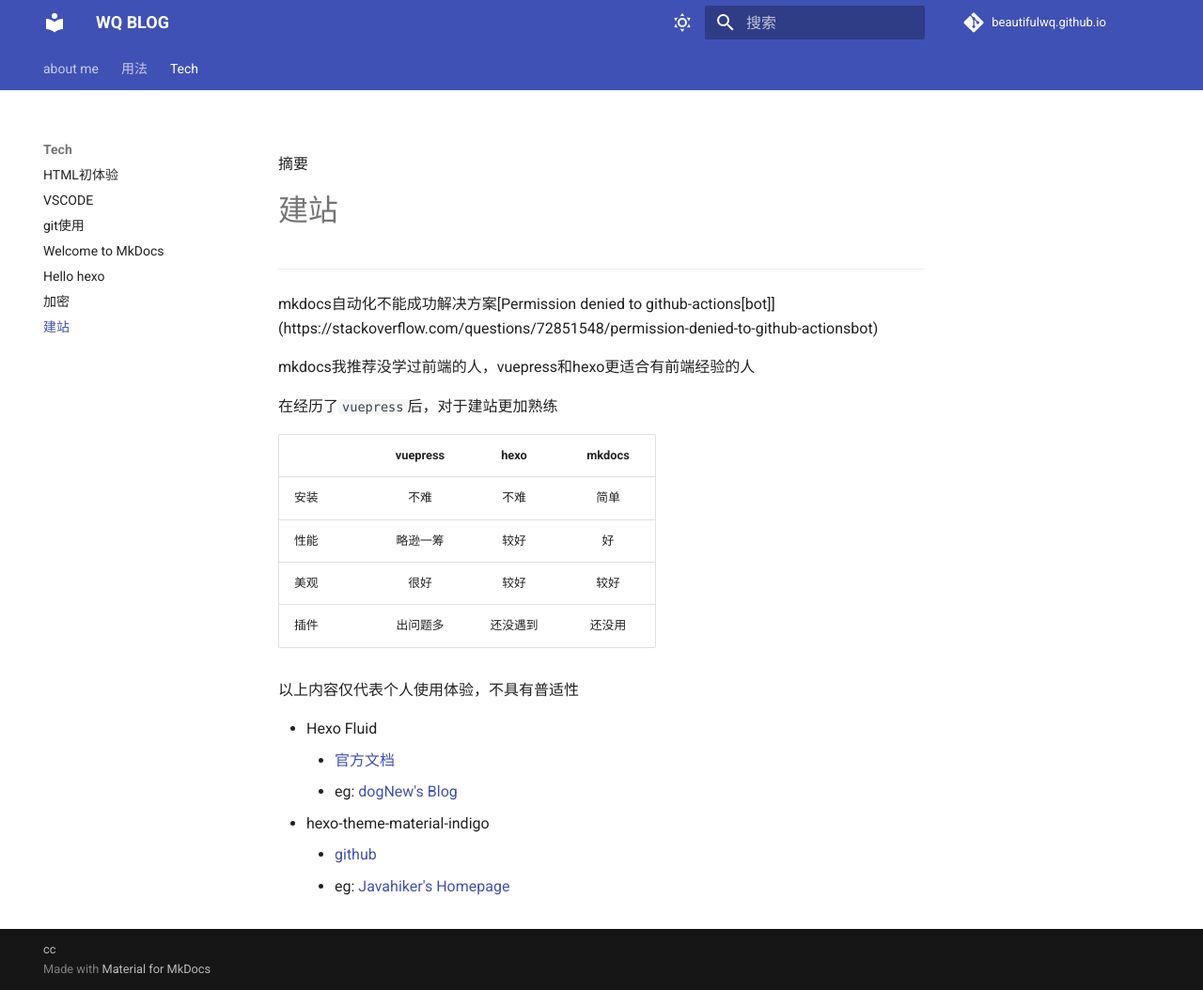
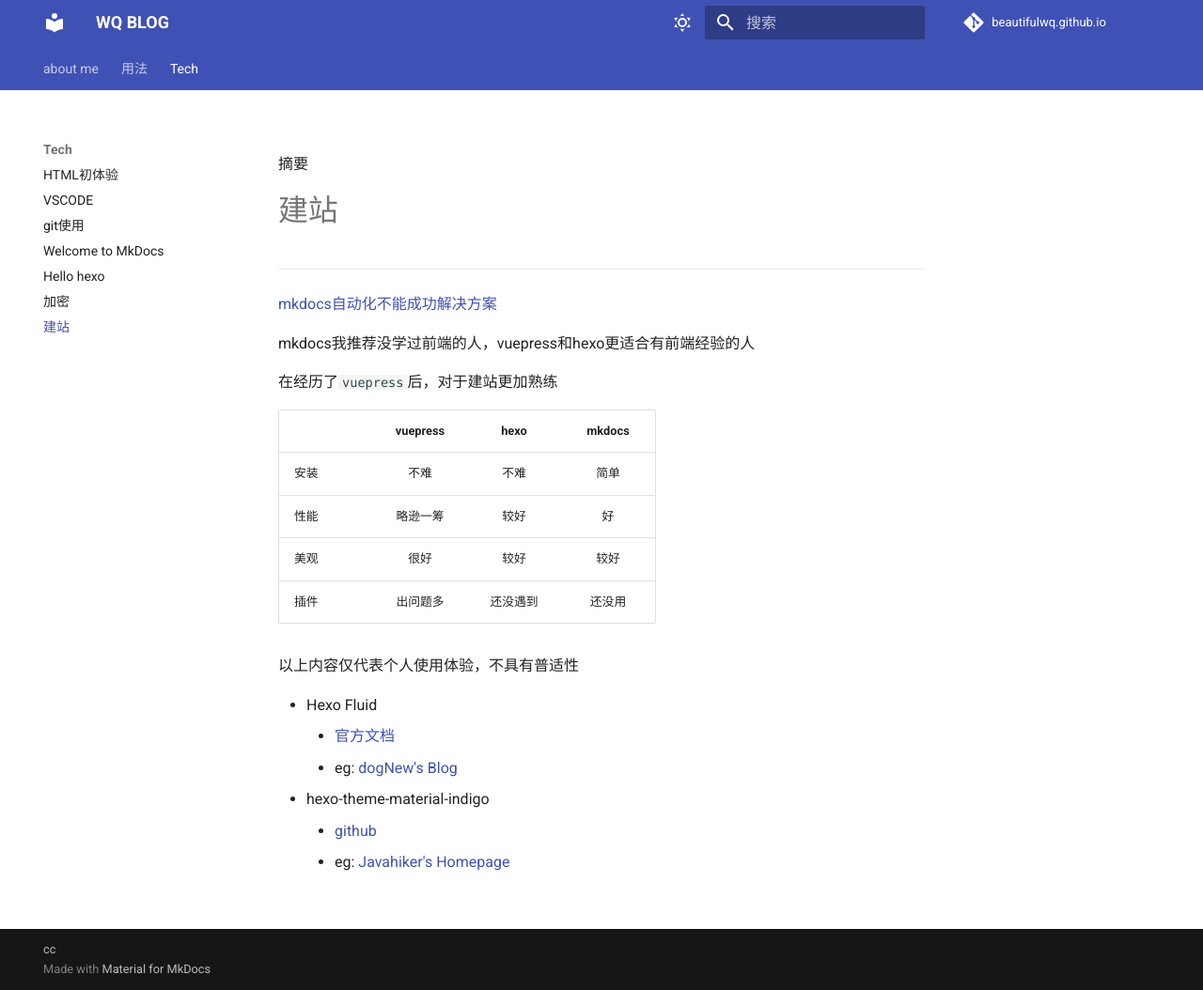
Before and after one commit to edwardwq301/wqtech, an MkDocs documentation site: the page built from docs/Tech/建站.md, in a window 1280 px wide and 1054 px high. Shown: the whole window at 94% size. Built offline with MkDocs 1.6.1 and Material for MkDocs 9.7.7, drawn with Linux system fonts in a browser that asks for light colours; nearby versions of some CDN libraries; some web fonts are replaced; library files that are not in the unit come from our copies; comment, search, counter and statistics services are not loaded.

Commit message:
20230614

```diff
--- a/docs/Tech/建站.md
+++ b/docs/Tech/建站.md
@@ -11,8 +11,7 @@ categories:
 <!-- more -->
 # 建站
 ---
-mkdocs自动化不能成功解决方案[Permission denied to github-actions[bot]]
-(https://stackoverflow.com/questions/72851548/permission-denied-to-github-actionsbot)
+[mkdocs自动化不能成功解决方案](https://stackoverflow.com/questions/72851548/permission-denied-to-github-actionsbot)
 
 mkdocs我推荐没学过前端的人，vuepress和hexo更适合有前端经验的人
 
```
